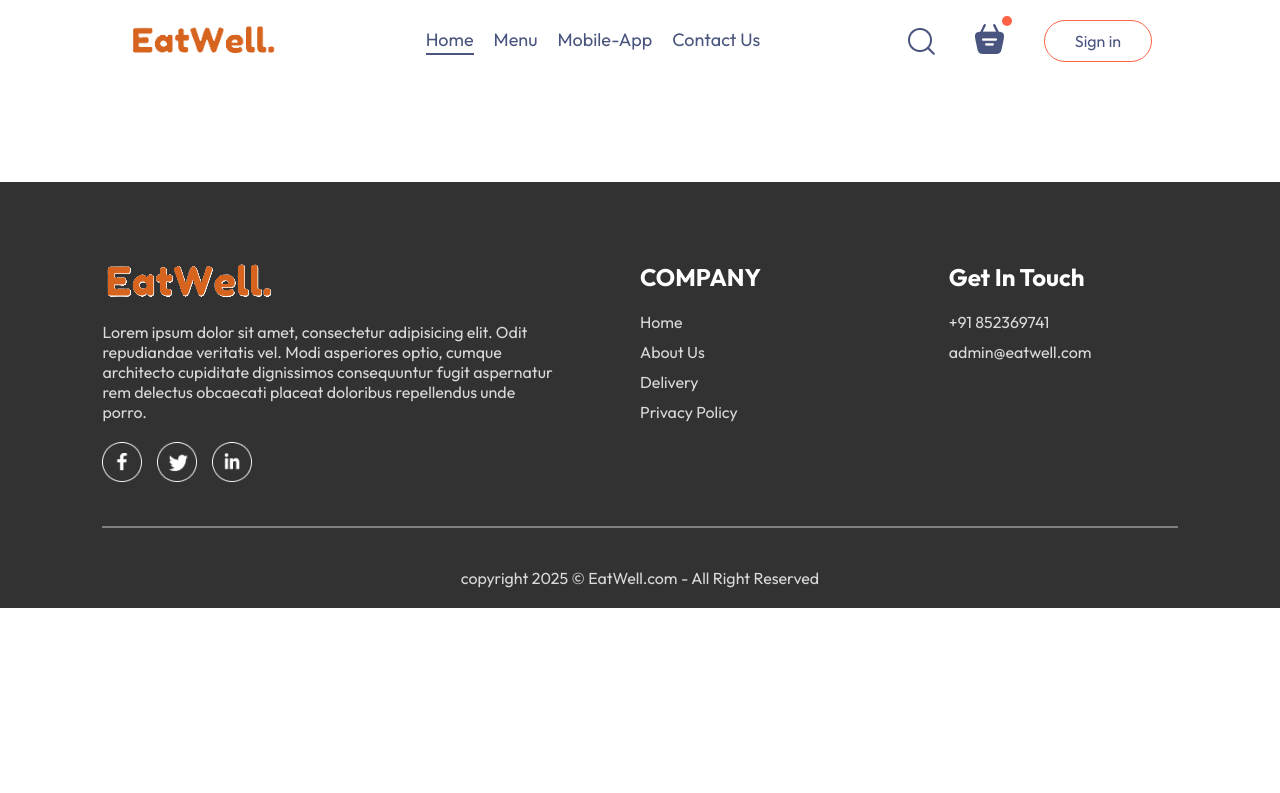
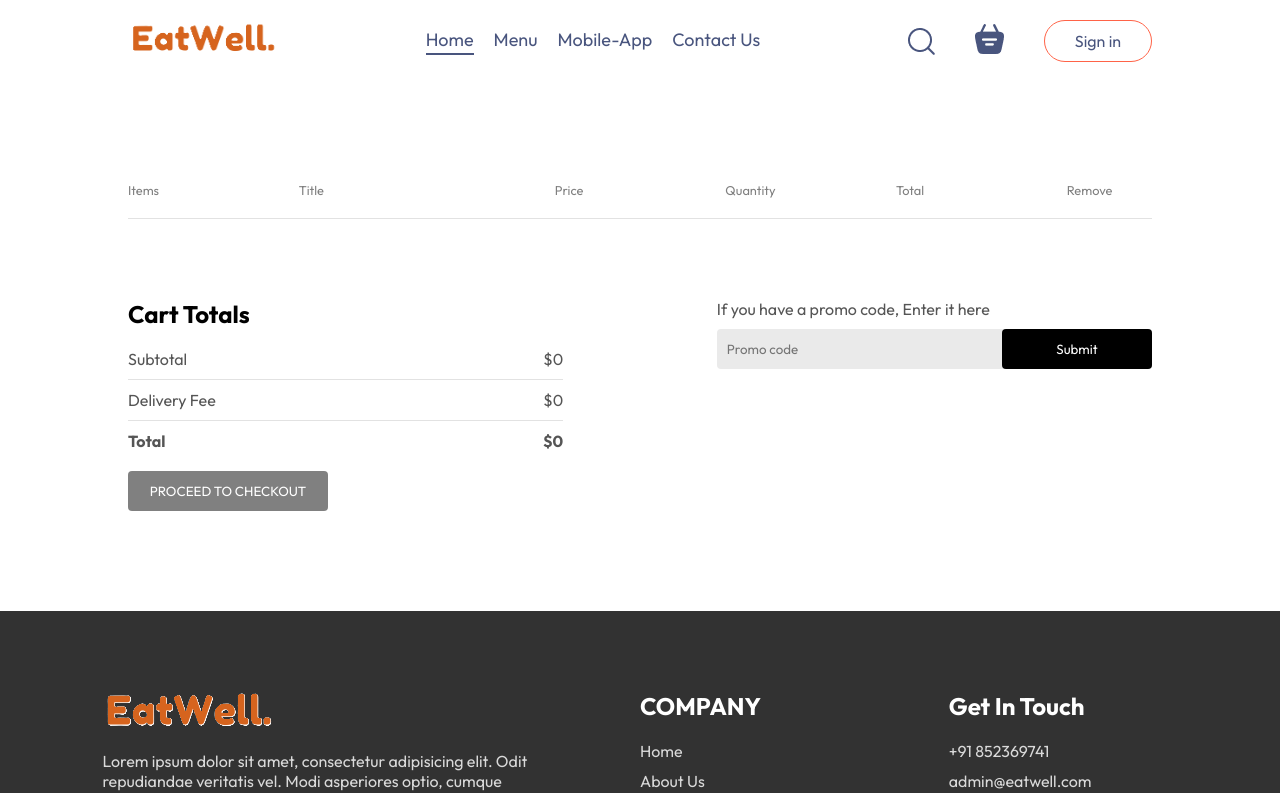
Before and after one commit to bherubhati01/EatWell-Food-Web---2, a React (Vite) app in the folder frontend/: page /EatWell-Food-Web---2/cart in a window 1280 px wide. Shown: the top 793 px of the page. Built offline with nearby package versions, Linux system fonts and the light colour scheme; a web font is replaced by a local one.

Commit message:
frontend basic completed

```diff
--- a/frontend/src/App.jsx
+++ b/frontend/src/App.jsx
@@ -19,8 +19,8 @@ const App = () => {
         <Navbar setShowLogin={setShowLogin} />
         <Routes>
           <Route path='/EatWell-Food-Web---2' element={<Home />} />
-          <Route path='/cart' element={<Cart />} />
-          <Route path='/placeorder' element={<PlaceOrder />} />
+          <Route path='/EatWell-Food-Web---2/cart' element={<Cart />} />
+          <Route path='/EatWell-Food-Web---2/order' element={<PlaceOrder />} />
         </Routes>
       </div>
       <Footer />
--- a/frontend/src/Context/StoreContext.jsx
+++ b/frontend/src/Context/StoreContext.jsx
@@ -14,17 +14,24 @@ const StoreContextProvider = (props) => {
         if (!cartItems[itemId]) {
             setCartItems((prev) => ({ ...prev, [itemId]: 1 }))
         } else {
-            setCartItems((prev)=>({...prev, [itemId]:prev[itemId]+1}))
+            setCartItems((prev) => ({ ...prev, [itemId]: prev[itemId] + 1 }))
         }
     }
 
-    const removeFromCart = (itemId) =>{
-        setCartItems((prev)=>({...prev, [itemId]:prev[itemId]-1}))
+    const removeFromCart = (itemId) => {
+        setCartItems((prev) => ({ ...prev, [itemId]: prev[itemId] - 1 }))
     }
 
-    // useEffect(()=>{
-    //     console.log(cartItems)
-    // },[cartItems])
+    const getTotalCartAmount = () => {
+        let totalAmount = 0;
+        for (let item in cartItems) {
+            if (cartItems[item] > 0) {
+                let itemInfo = food_list.find((product) => product._id === item)
+                totalAmount += itemInfo.price * cartItems[item];
+            }
+        }
+        return totalAmount;
+    }
 
     const contextValue = {
         food_list,
@@ -32,6 +39,7 @@ const StoreContextProvider = (props) => {
         setCartItems,
         addToCart,
         removeFromCart,
+        getTotalCartAmount,
     }
 
     return (
--- a/frontend/src/components/Navbar/Navbar.jsx
+++ b/frontend/src/components/Navbar/Navbar.jsx
@@ -1,30 +1,32 @@
 /* eslint-disable react/prop-types */
 import './Navbar.css'
 import { assets } from '../../assets/assets'
-import { useState } from 'react'
+import { useContext, useState } from 'react'
 import { Link } from 'react-router-dom';
+import { StoreContext } from '../../Context/StoreContext';
 
-function Navbar({setShowLogin}) {
+function Navbar({ setShowLogin }) {
 
     const [menu, setMenu] = useState("home");
+    const{getTotalCartAmount} = useContext(StoreContext)
 
 
     return (
         <div className='Navbar'>
-            <img src={assets.logo} alt="" className='logo' />
+            <Link to="EatWell-Food-Web---2"> <img src={assets.logo} alt="" className='logo' /></Link>
             <ul className="nav-menu">
-                <Link to="EatWell-Food-Web---2" onClick={()=>setMenu("home")} className={menu === "home" ? "active" : ""}>Home</Link>
-                <a href='#explore-menu' onClick={()=>setMenu("menu")} className={menu === "menu" ? "active" : ""}>Menu</a>
-                <a href='#app-download' onClick={()=>setMenu("mobile-app")} className={menu === "mobile-app" ? "active" : ""}>Mobile-App</a>
-                <a href='#footer' onClick={()=>setMenu("contact-us")} className={menu === "contact-us" ? "active" : ""}>Contact Us</a>
+                <Link to="EatWell-Food-Web---2" onClick={() => setMenu("home")} className={menu === "home" ? "active" : ""}>Home</Link>
+                <a href='/EatWell-Food-Web---2#explore-menu' onClick={() => setMenu("menu")} className={menu === "menu" ? "active" : ""}>Menu</a>
+                <a href='#app-download' onClick={() => setMenu("mobile-app")} className={menu === "mobile-app" ? "active" : ""}>Mobile-App</a>
+                <a href='#footer' onClick={() => setMenu("contact-us")} className={menu === "contact-us" ? "active" : ""}>Contact Us</a>
             </ul>
             <div className="navbar-right">
                 <img src={assets.search_icon} alt="" />
                 <div className="navbar-search-icon">
-                    <img src={assets.basket_icon} alt="" />
-                    <div className="dot"></div>
+                    <Link to="EatWell-Food-Web---2/cart"><img src={assets.basket_icon} alt="" /></Link>
+                    <div className={getTotalCartAmount()>0 ? "dot" : ""}></div>
                 </div>
-                <button onClick={()=>setShowLogin(true)}>Sign in</button>
+                <button onClick={() => setShowLogin(true)}>Sign in</button>
             </div>
         </div>
     )
--- a/frontend/src/pages/Cart/Cart.css
+++ b/frontend/src/pages/Cart/Cart.css
@@ -0,0 +1,99 @@
+.cart{
+    margin-top: 100px;
+}
+
+.cart-items-title{
+    display: grid;
+    grid-template-columns: 1fr 1.5fr 1fr 1fr 1fr 0.5fr;
+    align-items: center;
+    color: gray;
+    font-size: max(1vw, 12px);
+}
+
+.cart-items-item{
+    margin: 10px 0;
+    color: black;
+}
+
+.cart-items-item img {
+    width: 50px;
+}
+
+.cart hr{
+    height: 1px;
+    background-color: #e2e2e2;
+    border: none;
+}
+
+.cart-items-item .cross{
+    cursor: pointer;
+    font-weight: 900;
+    color: red;
+}
+
+.cart-botton{
+    margin-top: 80px;
+    display: flex;
+    justify-content: space-between;
+    gap: max(12vw, 20px);
+}
+.cart-total{
+    flex: 1;
+    display: flex;
+    flex-direction: column;
+    gap: 20px;
+}
+.cart-total-details{
+    display: flex;
+    justify-content: space-between;
+    color: #555;
+}
+.cart-total hr{
+    margin: 10px 0;
+}
+.cart-total button{
+    border: none;
+    color: white;
+    background-color: tomato;
+    width: max(15vw, 200px);
+    padding: 12px 0;
+    border-radius: 4px;
+    cursor: pointer;
+}
+.cart-promocode{
+    flex: 1;
+}
+.cart-promocode p{
+    color: #555;
+}
+.cart-promocode-input{
+    margin-top: 10px;
+    display: flex;
+    justify-content: space-between;
+    align-items: center;
+    background-color: #eaeaea;
+    border-radius: 4px;
+}
+.cart-promocode-input input{
+    background: transparent;
+    border: none;
+    outline: none;
+    padding-left: 10px;
+}
+.cart-promocode-input button{
+    width: max(10vw, 150px);
+    padding: 12px 5px;
+    background-color: black;
+    border: none;
+    color: white;
+    border-radius: 4px;
+}
+
+@media (max-width :750px) {
+    .cart-botton{
+        flex-direction: column-reverse;
+    }
+    .cart-promocode{
+        justify-content: start;
+    }
+}
--- a/frontend/src/pages/Cart/Cart.jsx
+++ b/frontend/src/pages/Cart/Cart.jsx
@@ -1,8 +1,79 @@
+
+import { useContext } from 'react'
 import './Cart.css'
+import { StoreContext } from '../../Context/StoreContext'
+import { useNavigate } from 'react-router-dom'
 
 function Cart() {
+  const { cartItems, food_list, removeFromCart, getTotalCartAmount } = useContext(StoreContext)
+  const navigate = useNavigate();
   return (
-    <div>Cart</div>
+    <div className='cart'>
+      <div className="cart-items">
+        <div className="cart-items-title">
+          <p>Items</p>
+          <p>Title</p>
+          <p>Price</p>
+          <p>Quantity</p>
+          <p>Total</p>
+          <p>Remove</p>
+        </div>
+        <br />
+        <hr />
+        {food_list.map((item, index) => {
+          if (cartItems[item._id] > 0) {
+            return (
+              <>
+                <div key={index} className="cart-items-title cart-items-item">
+                  <img src={item.image} alt="" />
+                  <p>{item.name}</p>
+                  <p>${item.price}</p>
+                  <p>{cartItems[item._id]}</p>
+                  <p>${item.price * cartItems[item._id]}</p>
+                  <p onClick={() => removeFromCart(item._id)} className='cross'>X</p>
+                </div>
+                <hr />
+              </>
+            )
+          }
+        })}
+      </div>
+      <div className="cart-botton">
+        <div className="cart-total">
+          <h2>Cart Totals</h2>
+          <div>
+            <div className="cart-total-details">
+              <p>Subtotal</p>
+              <p>${getTotalCartAmount()}</p>
+            </div>
+            <hr />
+            <div className="cart-total-details">
+              <p>Delivery Fee</p>
+              <p>${getTotalCartAmount() === 0 ? 0 : 2}</p>
+            </div>
+            <hr />
+            <div className="cart-total-details">
+              <b>Total</b>
+              <b>${getTotalCartAmount() === 0 ? 0 : getTotalCartAmount() + 2}</b>
+            </div>
+          </div>
+          {
+            getTotalCartAmount() === 0
+              ? <button disabled style={{backgroundColor : "gray"}}>PROCEED TO CHECKOUT</button>
+              : <button onClick={() => navigate("/EatWell-Food-Web---2/order")}>PROCEED TO CHECKOUT</button>
+          }
+        </div>
+        <div className="cart-promocode">
+          <div>
+            <p>If you have a promo code, Enter it here</p>
+            <div className="cart-promocode-input">
+              <input type="text" placeholder='Promo code' />
+              <button>Submit</button>
+            </div>
+          </div>
+        </div>
+      </div>
+    </div>
   )
 }
 
--- a/frontend/src/pages/PlaceOrder/PlaceOrder.css
+++ b/frontend/src/pages/PlaceOrder/PlaceOrder.css
@@ -0,0 +1,41 @@
+.place-order{
+    display: flex;
+    align-items: start;
+    justify-content: space-between;
+    gap: 50px;
+    margin-top: 100px;
+}
+
+.place-order-left{
+    width: 100%;
+    max-width: max(30%, 500px);
+}
+
+.place-order-left .title{
+    font-size: 30px;
+    font-weight: 600;
+    margin-bottom: 50px;
+}
+
+.place-order-left input{
+    margin-bottom: 15px;
+    width: 100%;
+    padding: 10px;
+    border: 1px solid #c5c5c5;
+    border-radius: 4px;
+    outline-color: tomato;
+}
+
+.place-order-left .multi-fields{
+    display: flex;
+    gap: 10px;
+}
+
+.place-order-right{
+    width: 100%;
+    max-width: max(40%, 500px);
+}
+
+.place-order .cart-total button{
+    margin-top: 30px;
+}
--- a/frontend/src/pages/PlaceOrder/PlaceOrder.jsx
+++ b/frontend/src/pages/PlaceOrder/PlaceOrder.jsx
@@ -1,8 +1,52 @@
+import { useContext } from 'react'
 import './PlaceOrder.css'
+import { StoreContext } from '../../Context/StoreContext'
 
 function PlaceOrder() {
+  const { getTotalCartAmount } = useContext(StoreContext)
   return (
-    <div>PlaceOrder</div>
+    <form className='place-order'>
+      <div className="place-order-left">
+        <p className="title">Delivery Information</p>
+        <div className="multi-fields">
+          <input type="text" placeholder='First name' />
+          <input type="text" placeholder='Last name' />
+        </div>
+        <input type="email" placeholder='Email' />
+        <input type="text" placeholder='Street' />
+        <div className="multi-fields">
+          <input type="text" placeholder='City' />
+          <input type="text" placeholder='State' />
+        </div>
+        <div className="multi-fields">
+          <input type="text" placeholder='Zip/Pin Code' />
+          <input type="text" placeholder='Country' />
+        </div>
+        <input type="number" placeholder='Phone Number' />
+      </div>
+      <div className="place-order-right">
+        <div className="cart-total">
+          <h2>Cart Totls</h2>
+          <div>
+            <div className="cart-total-details">
+              <p>Subtotal</p>
+              <p>${getTotalCartAmount()}</p>
+            </div>
+            <hr />
+            <div className="cart-total-details">
+              <p>Delivery Fee</p>
+              <p>${getTotalCartAmount() === 0 ? 0 : 2}</p>
+            </div>
+            <hr />
+            <div className="cart-total-details">
+              <b>Total</b>
+              <b>${getTotalCartAmount() === 0 ? 0 : getTotalCartAmount() + 2}</b>
+            </div>
+          </div>
+          <button>PROCEED TO PAYMENT</button>
+        </div>
+      </div>
+    </form>
   )
 }
 
```
